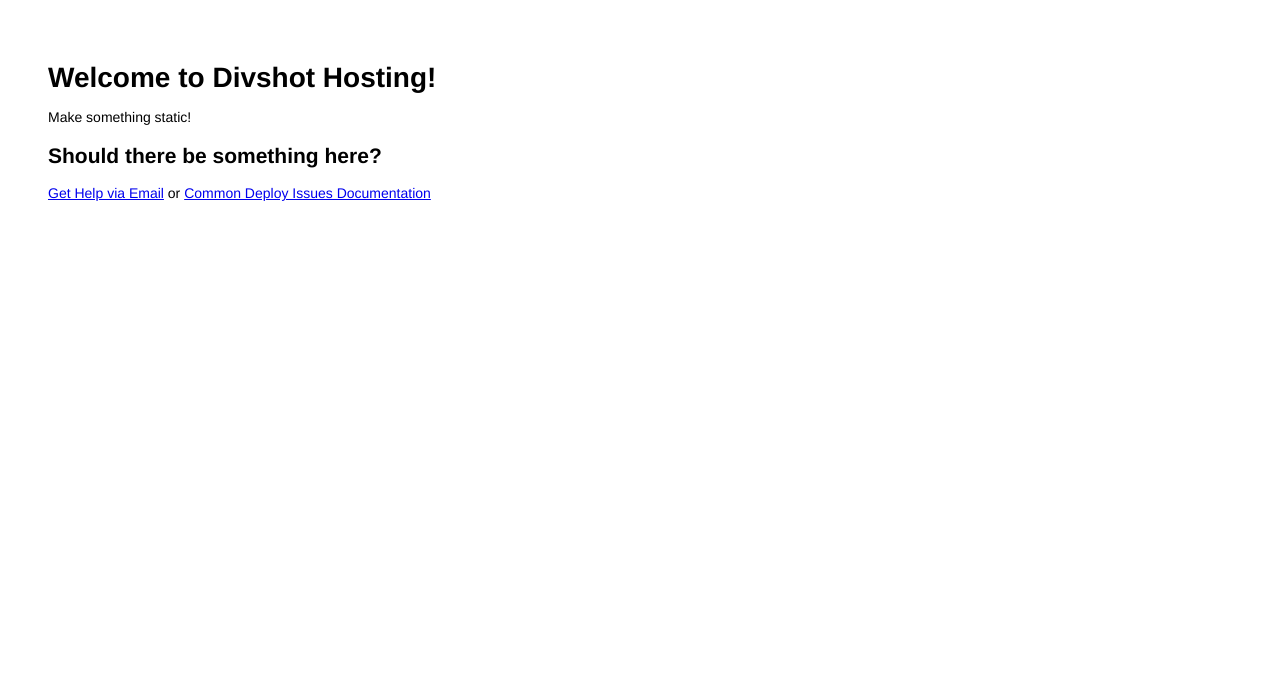
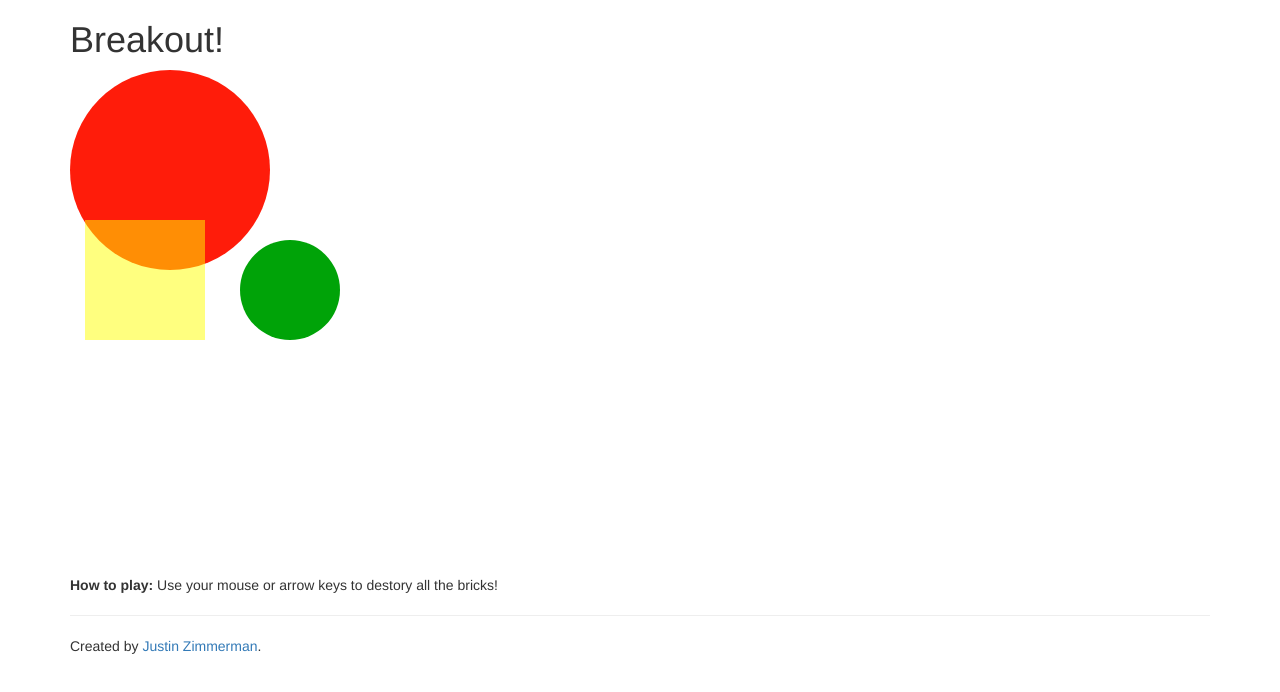
Before and after one commit to jrzimmerman/breakout, a plain HTML site: page index.html in a window 1280 px wide. Drawn offline with nearby package versions, Linux system fonts and the light colour scheme.

Commit message:
add README.md add css and js folders add bootstrap

```diff
--- a/index.html
+++ b/index.html
@@ -1,22 +1,39 @@
 <!DOCTYPE html>
-<html>
+<html lang="en">
+
 <head>
   <meta charset="utf-8">
   <meta http-equiv="X-UA-Compatible" content="IE=edge">
-  <title>My Divshot Application</title>
+  <meta name="viewport" content="width=device-width, initial-scale=1">
+  <title>Pong</title>
+  <!-- Latest compiled and minified CSS -->
+  <link rel="stylesheet" href="https://maxcdn.bootstrapcdn.com/bootstrap/3.3.5/css/bootstrap.min.css">
+  <!-- Optional theme -->
+  <link rel="stylesheet" href="https://maxcdn.bootstrapcdn.com/bootstrap/3.3.5/css/bootstrap-theme.min.css">
+  <!-- Custom Styles -->
+  <link href="css/style.css" rel="stylesheet">
+</head>
 
-  <style>
-    body{
-      font:500 14px/21px 'Helvetica Neue', Helvetica, Arials;
-      padding:40px;
-    }
-  </style>
+<body>
+  <div class="container">
+    <div class="header">
+      <h1> Breakout! </h1>
+    </div>
+    <div class="game-container">
+      <canvas id="canvas" width="500" height="500"></canvas>
+    </div>
+    <div class="footer">
+      <p class="directions">
+        <strong> How to play:</strong> Use your mouse or arrow keys to destory all the bricks! </p>
+      <hr>
+      <p>Created by <a href="https://github.com/jrzimmerman" target="_blank">Justin Zimmerman</a>.</p>
+    </div>
 
-</head>
-<body>
-  <h1>Welcome to Divshot Hosting!</h1>
-  <p>Make something static!</p>
-  <h2>Should there be something here?</h2>
-  <p><a href="mailto:support@divshot.com">Get Help via Email</a> or <a href="http://docs.divshot.com/guides/common-deploy-issues">Common Deploy Issues Documentation</a></p>
+  </div>
+  <script src="http://code.jquery.com/jquery-2.1.4.min.js"></script>
+  <!-- Latest compiled and minified JavaScript -->
+  <script src="https://maxcdn.bootstrapcdn.com/bootstrap/3.3.5/js/bootstrap.min.js"></script>
+  <script src="js/app.js"></script>
 </body>
+
 </html>
--- /dev/null
+++ b/js/app.js
@@ -0,0 +1,22 @@
+//get a reference to the canvas
+var ctx = $('#canvas')[0].getContext("2d");
+
+//draw a circle
+ctx.fillStyle = "#00A308";
+ctx.beginPath();
+ctx.arc(220, 220, 50, 0, Math.PI*2, true);
+ctx.closePath();
+ctx.fill();
+
+ctx.fillStyle = "#FF1C0A";
+ctx.beginPath();
+ctx.arc(100, 100, 100, 0, Math.PI*2, true);
+ctx.closePath();
+ctx.fill();
+
+//the rectangle is half transparent
+ctx.fillStyle = "rgba(255, 255, 0, .5)";
+ctx.beginPath();
+ctx.rect(15, 150, 120, 120);
+ctx.closePath();
+ctx.fill();
```
Also changed, not shown: css/style.css (added), 1 other file.
